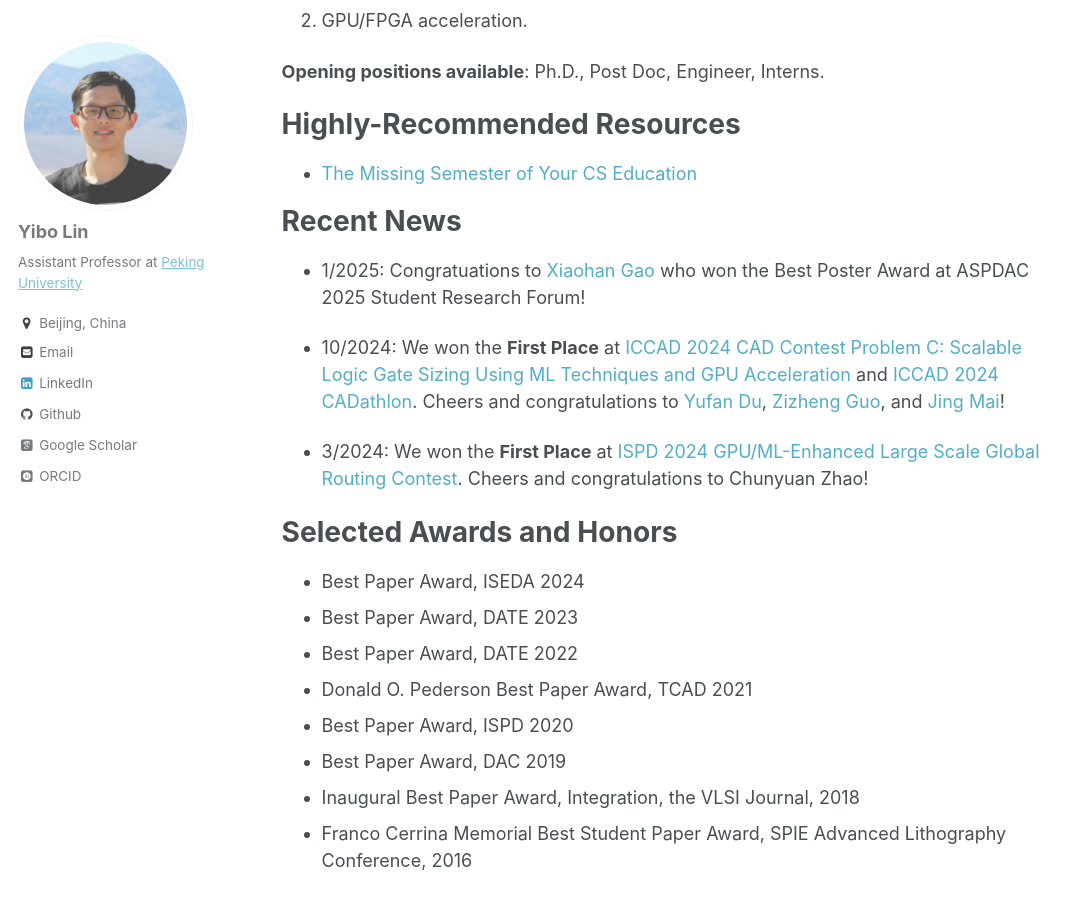
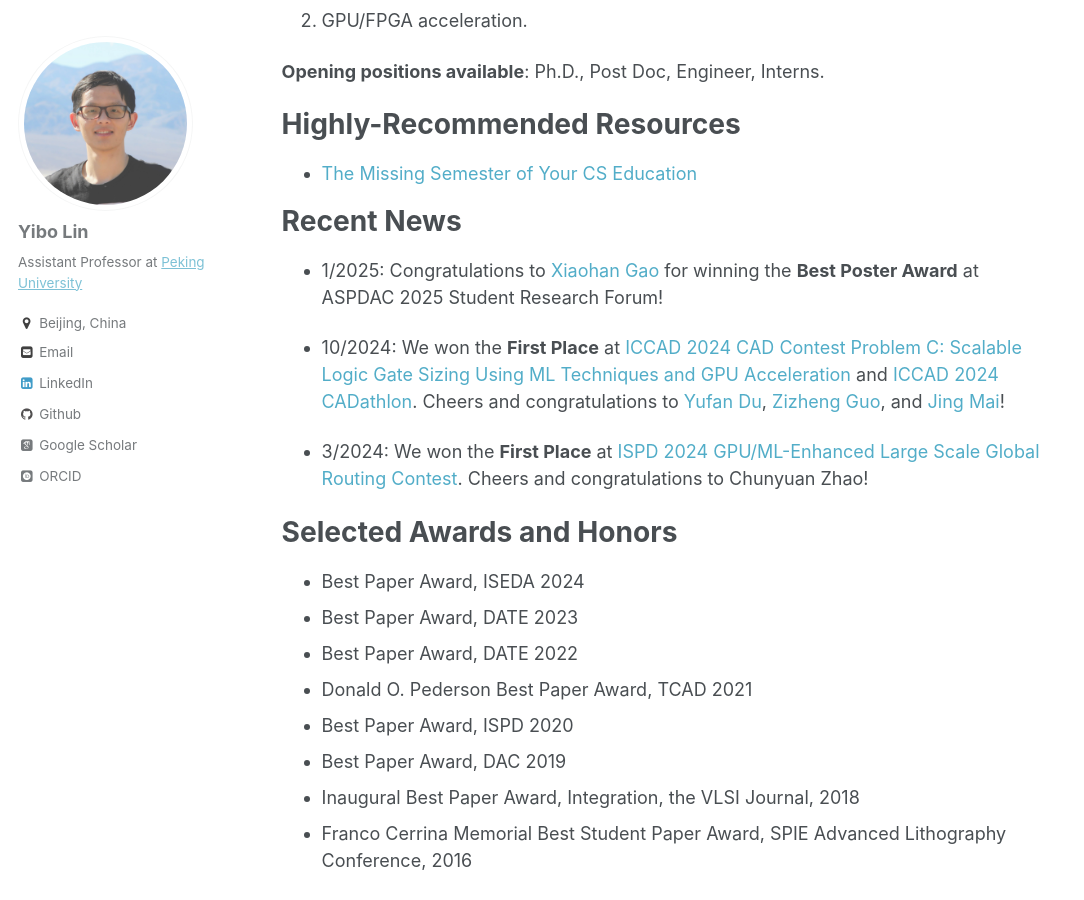
Before and after one commit to limbo018/limbo018.github.io, a Jekyll site: the page built from _pages/about.md, in a window 1280 px wide and 900 px high, scrolled down 574 px. Shown: the whole window, without its empty margins (0-1084 px from the left). Built offline with Jekyll 4.4.1, drawn with Linux system fonts in a browser that asks for light colours; some web fonts are replaced.

Commit message:
fix typo

```diff
--- a/_pages/about.md
+++ b/_pages/about.md
@@ -31,7 +31,7 @@ Highly-Recommended Resources
 
 Recent News
 ======
-* 1/2025: Congratuations to [Xiaohan Gao](https://gaoxiaohan.com/) who won the Best Poster Award at ASPDAC 2025 Student Research Forum!
+* 1/2025: Congratulations to [Xiaohan Gao](https://gaoxiaohan.com/) for winning the **Best Poster Award** at ASPDAC 2025 Student Research Forum!
 
 * 10/2024: We won the **First Place** at [ICCAD 2024 CAD Contest Problem C: Scalable Logic Gate Sizing Using ML Techniques and GPU Acceleration](https://www.iccad-contest.org/) and [ICCAD 2024 CADathlon](https://2024.iccad.com/cadathlon-iccad-2024). Cheers and congratulations to [Yufan Du](https://yufandu.com/), [Zizheng Guo](https://guozz.cn/), and [Jing Mai](https://magic3007.github.io/)!
 
```
